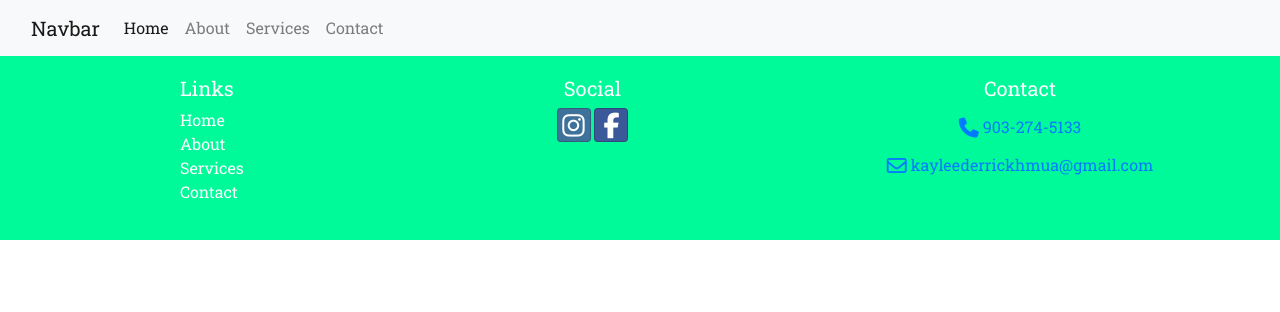
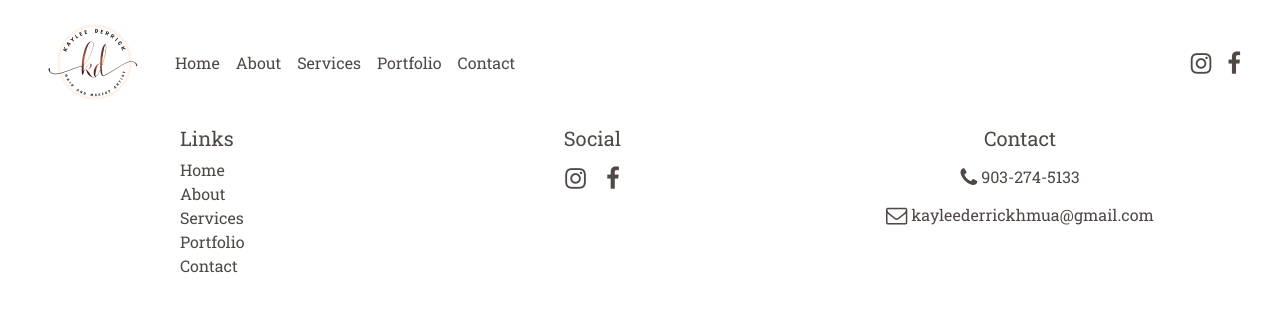
Before and after one commit to logancderrick/hairandmakeupsite, a website: page index.html in a window 1280 px wide. Drawn offline with nearby package versions, Linux system fonts and the light colour scheme.

Commit message:
Updated footer and navbar social icons and formatting, updated css and updated readme to list color scheme

```diff
--- a/css/styles.css
+++ b/css/styles.css
@@ -1,13 +1,40 @@
+/* Color scheme:
+#DDAF94 - dark peach
+#E8CEBF - light peach
+#266150 - forest green
+#4F4846 - dark grey
+#FDF8F5 - white */
+
 body {
   font-family: "Roboto Slab", serif;
 }
 
-.footerCustom {
-  background-color: mediumspringgreen;
-  padding: 20px 0;
-  color: white;
+h1,
+h2,
+h3,
+h4,
+h5 {
+  color: #4f4846;
 }
 
-.footerLink {
-  color: white;
+.mainTextColor {
+  color: #4f4846;
 }
+
+.navbarcustom {
+  background-color: #fdf8f5;
+}
+
+.navbarLogo {
+  max-width: 100;
+}
+
+.faCustom {
+  font-size: 24px;
+  padding: 8px;
+  color: #4f4846;
+}
+
+.footerCustom {
+  color: #4f4846;
+}
--- a/index.html
+++ b/index.html
@@ -17,9 +17,6 @@
       href="https://fonts.googleapis.com/css?family=Roboto+Slab"
     />
 
-    <!-- styles.css stylesheet -->
-    <link rel="stylesheet" href="\css\styles.css" />
-
     <!-- font-awesome icons css-->
     <link
       rel="stylesheet"
@@ -32,13 +29,22 @@
       href="node_modules/bootstrap-social/bootstrap-social.css"
     />
 
+    <!-- styles.css stylesheet -->
+    <link rel="stylesheet" href="\css\styles.css" />
+
     <title>Hair and Makeup by Kaylee Derrick</title>
   </head>
 
   <body>
-    <nav class="navbar navbar-expand-md navbar-light bg-light">
+    <nav class="navbar navbar-expand-md navbarCustom">
       <div class="container-fluid">
-        <a class="navbar-brand" href="#">Navbar</a>
+        <a class="navbar-brand" href="/index.html"
+          ><img
+            class="navbarLogo"
+            alt="Logo"
+            src="/images/logos/1png.png"
+            height="100"
+        /></a>
         <button
           class="navbar-toggler"
           type="button"
@@ -52,50 +58,70 @@
         </button>
         <div class="collapse navbar-collapse" id="navbarNavAltMarkup">
           <div class="navbar-nav">
-            <a class="nav-link active" aria-current="page" href="#">Home</a>
-            <a class="nav-link" href="#">About</a>
-            <a class="nav-link" href="#">Services</a>
-            <a class="nav-link" href="#">Contact</a>
+            <a
+              class="nav-link mainTextColor active"
+              aria-current="page"
+              href="/index.html"
+              >Home</a
+            >
+            <a class="nav-link mainTextColor" href="/about.html">About</a>
+            <a class="nav-link mainTextColor" href="/services.html">Services</a>
+            <a class="nav-link mainTextColor" href="/portfolio.html"
+              >Portfolio</a
+            >
+            <a class="nav-link mainTextColor" href="/contact.html">Contact</a>
+          </div>
+          <div class="navbar-nav ml-auto">
+            <a href="http://instagram.com/"
+              ><i class="fa fa-instagram faCustom"></i
+            ></a>
+            <a href="http://facebook.com/"
+              ><i class="fa fa-facebook faCustom"></i
+            ></a>
           </div>
         </div>
       </div>
     </nav>
 
-    <footer class="site-footer footerCustom">
+    <footer class="site-footer">
       <div class="container">
         <div class="row">
           <div class="col-4 col-sm-2 offset-1">
             <h5>Links</h5>
             <ul class="list-unstyled">
-              <li><a class="footerLink" href="#">Home</a></li>
-              <li><a class="footerLink" href="#">About</a></li>
-              <li><a class="footerLink" href="#">Services</a></li>
-              <li><a class="footerLink" href="#">Contact</a></li>
+              <li><a class="footerCustom" href="#">Home</a></li>
+              <li><a class="footerCustom" href="/about.html">About</a></li>
+              <li>
+                <a class="footerCustom" href="/services.html">Services</a>
+              </li>
+              <li>
+                <a class="footerCustom" href="/portfolio.html">Portfolio</a>
+              </li>
+              <li><a class="footerCustom" href="/contact.html">Contact</a></li>
             </ul>
           </div>
           <div class="col-6 col-sm-5 text-center">
             <h5>Social</h5>
-            <a
-              class="btn btn-social-icon btn-instagram"
-              href="http://instagram.com/"
-              ><i class="fa fa-instagram"></i
+            <a href="http://instagram.com/"
+              ><i class="fa fa-instagram faCustom"></i
             ></a>
-            <a
-              class="btn btn-social-icon btn-facebook"
-              href="http://facebook.com/"
-              ><i class="fa fa-facebook"></i
+            <a href="http://facebook.com/"
+              ><i class="fa fa-facebook faCustom"></i
             ></a>
           </div>
           <div class="col-sm-4 text-center">
             <h5>Contact</h5>
-            <a role="button" class="btn btn-link" href="tel:+120655551234"
-              ><i class="fa fa-phone fa-lg"></i> 903-274-5133</a
+            <a
+              role="button"
+              class="btn btn-link footerCustom"
+              href="tel:9032745133"
+              ><i class="fa fa-phone fa-lg footerCustom"></i> 903-274-5133</a
             ><br />
             <a
               role="button"
-              class="btn btn-link"
+              class="btn btn-link footerCustom"
               href="mailto:kayleederrickhmua@gmail.com"
-              ><i class="fa fa-envelope-o fa-lg"></i>
+              ><i class="fa fa-envelope-o fa-lg footerCustom"></i>
               kayleederrickhmua@gmail.com</a
             >
           </div>
--- a/package.json
+++ b/package.json
@@ -16,6 +16,8 @@
   },
   "dependencies": {
     "bootstrap": "^4.5.2",
+    "bootstrap-social": "^5.1.1",
+    "font-awesome": "^4.7.0",
     "jquery": "^3.5.1",
     "popper.js": "^1.16.1"
   }
```
Also changed, not shown: readme.txt, 1 other file.
